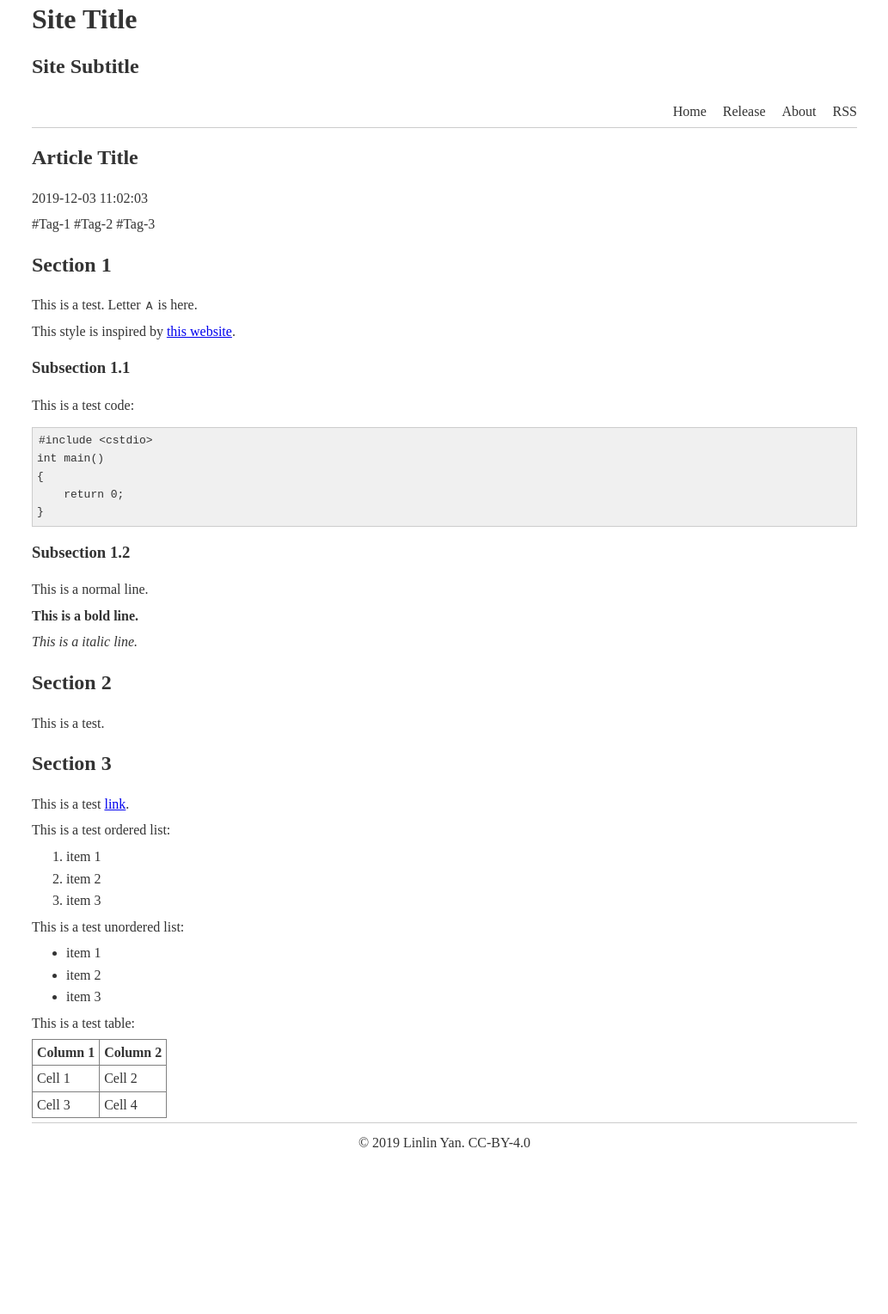
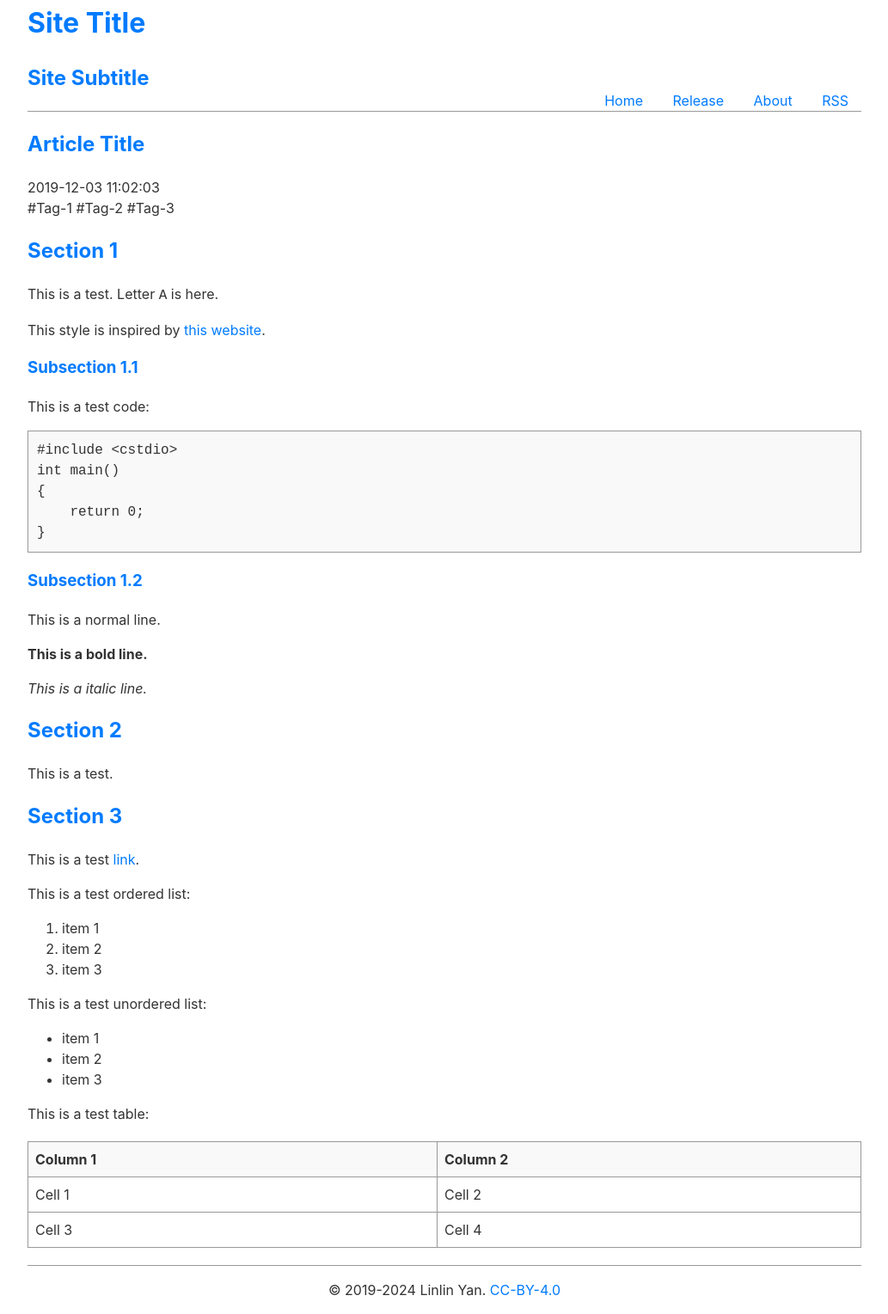
Before and after one commit to yanlinlin82/webpage-templates, a plain HTML site: page simple-style/index.html in a window 1280 px wide. Shown: the part 18-1547 px from the top of the page at 86% size, without its empty margins (123-1156 px from the left). Before the commit the page ends 1387 px from the top, so only its background shows below. Drawn offline with Linux system fonts and the light colour scheme.

Commit message:
Update CSS.

```diff
--- a/simple-style/index.html
+++ b/simple-style/index.html
@@ -5,19 +5,119 @@
   <meta name="viewport" content="width=device-width, initial-scale=1">
   <title>Article Title - Site Title</title>
   <style type="text/css">
-body{margin:16px auto;max-width:960px;padding:0 10px;color:#333;line-height:1.6}
-h1,h2,h3{line-height:1.2}
-header{margin:0;padding:0;border-bottom:1px solid #ccc;line-height:1}
-footer{margin:0;padding:10px 0;border-top:1px solid #ccc;line-height:1;text-align:center}
-header a,footer a{text-decoration:none;color:#333}
-p,div,table,ul,ol{margin:5px 0}
-a:hover{color:#f00}
-nav{padding:10px 0;text-align:right}
-nav a{padding-left:15px}
-table{border-collapse:collapse}
-th,td{border:1px solid gray;padding:2px 5px}
-pre{border:1px solid #ccc;background-color:#f0f0f0;padding:5px}
-code{padding:1px 2px}
+    :root {
+      --primary-color: #007bff;
+      --text-color: #333;
+      --background-color: #fff;
+      --link-hover-color: #0056b3;
+      --border-color: #999;
+      --box-background-color: #f9f9f9;
+    }
+
+    body {
+      margin: 0;
+      padding: 0 1rem;
+      font-family: -apple-system, BlinkMacSystemFont, "Segoe UI", Roboto, "Helvetica Neue", Arial, sans-serif;
+      font-size: 1rem;
+      font-weight: 400;
+      line-height: 1.5;
+      color: var(--text-color);
+      background-color: var(--background-color);
+    }
+
+    @media (min-width: 768px) {
+      body {
+        max-width: 750px;
+        margin: auto;
+      }
+    }
+
+    @media (min-width: 992px) {
+      body {
+        max-width: 970px;
+      }
+    }
+
+    header {
+      display: flex;
+      justify-content: space-between;
+      align-items: flex-end;
+      border-bottom: 1px solid var(--border-color);
+    }
+
+    header nav a {
+      margin: 0 15px;
+    }
+
+    @media (max-width: 600px) {
+      header {
+        flex-direction: column;
+        align-items: flex-start;
+      }
+
+      header > div, nav {
+        flex-direction: column;
+        align-items: flex-start;
+      }
+
+      nav a {
+        margin-left: 0;
+        margin-top: 5px; /* Add a little space between nav items when stacked */
+      }
+    }
+
+    footer {
+      padding: 1rem 0;
+      text-align: center;
+      border-top: 1px solid var(--border-color);
+      margin-top: 20px;
+    }
+
+    .content {
+      margin-top: 20px;
+    }
+
+    h1, h2, h3 {
+      color: var(--primary-color);
+    }
+
+    a {
+      color: var(--primary-color);
+      text-decoration: none;
+    }
+
+    a:hover {
+      color: var(--link-hover-color);
+      text-decoration: underline;
+    }
+
+    table {
+      width: 100%;
+      margin-top: 20px;
+      border-collapse: collapse;
+    }
+
+    th, td {
+      text-align: left;
+      padding: 8px;
+      border: 1px solid var(--border-color);
+    }
+
+    th {
+      background-color: var(--box-background-color);
+    }
+
+    pre code {
+      background-color: var(--box-background-color);
+      padding: 10px;
+      border: 1px solid var(--border-color);
+      display: block;
+      margin-top: 10px;
+    }
+
+    code {
+      display: inline-block;
+    }
   </style>
   <link rel="icon" href="/favicon.ico" type="image/x-icon">
 </head>
@@ -28,10 +128,10 @@ code{padding:1px 2px}
     <h2><a href="/">Site Subtitle</a></h2>
   </div>
   <nav>
-    <a>Home</a>
-    <a>Release</a>
-    <a>About</a>
-    <a>RSS</a>
+    <a href="/">Home</a>
+    <a href="/release">Release</a>
+    <a href="/about">About</a>
+    <a href="/rss">RSS</a>
   </nav>
 </header>
 <main>
@@ -99,7 +199,7 @@ int main()
 <footer>
   <div>
     <div>
-      &copy; 2019 Linlin Yan. <a href="https://creativecommons.org/licenses/by/4.0/deed.zh">CC-BY-4.0</a>
+      &copy; 2019-2024 Linlin Yan. <a href="https://creativecommons.org/licenses/by/4.0/deed.zh">CC-BY-4.0</a>
     </div>
   </div>
 </footer>
```
Lines whose indentation alone changed are shown as unchanged.
